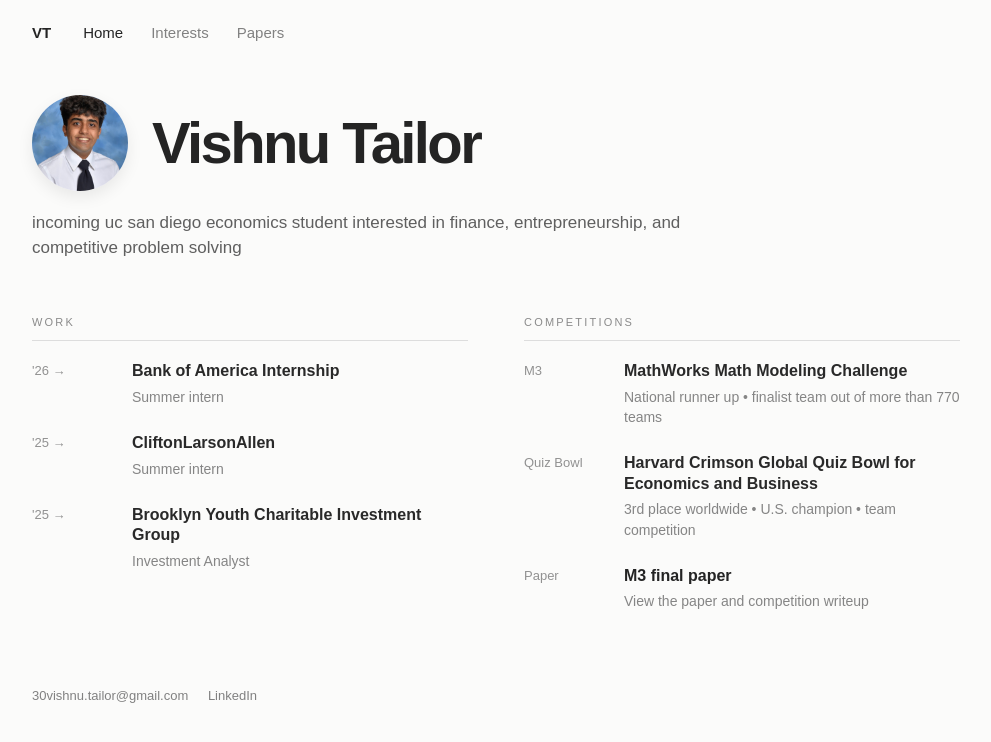
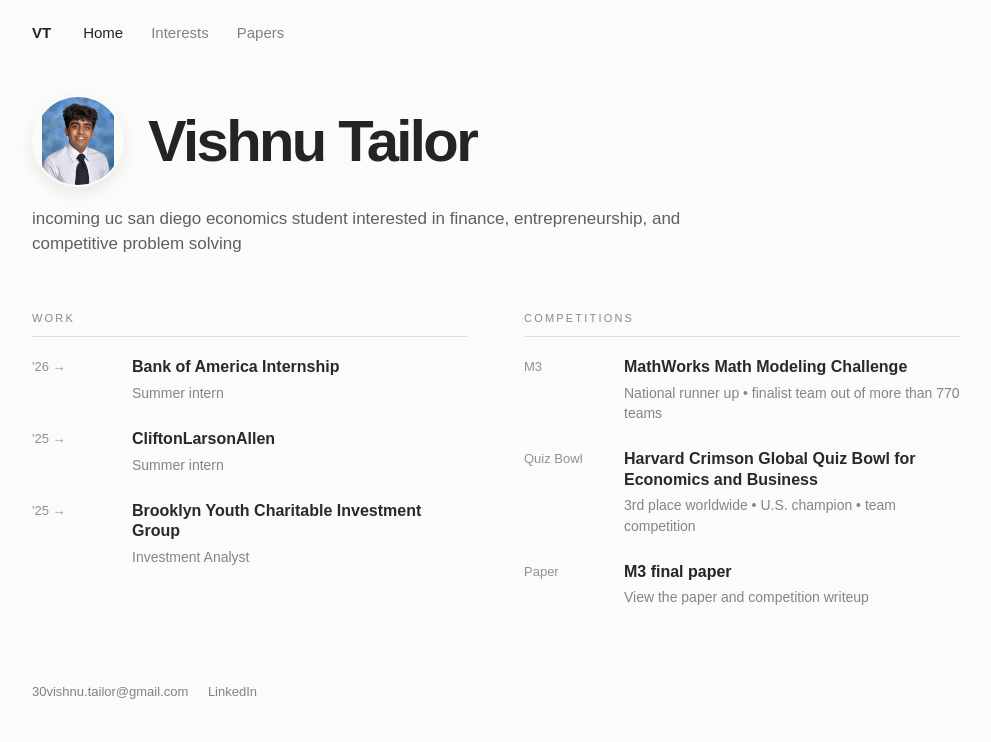
Before and after one commit to vishnutailor/vishnutailor.github.io, a plain HTML site: page index.html in a window 1280 px wide. Shown: the whole page, without its empty margins (144-1135 px from the left). Drawn offline with Linux system fonts and the light colour scheme.

Commit message:
Update style.css

```diff
--- a/style.css
+++ b/style.css
@@ -59,10 +59,13 @@
 }
 
 .headshot {
-  width: 96px;
-  height: 96px;
+  width: 92px;
+  height: 92px;
   border-radius: 50%;
-  object-fit: cover;
+  object-fit: contain;
+  object-position: center;
+  background: #fbfbfa;
+  padding: 2px;
   flex-shrink: 0;
   box-shadow: 0 6px 16px rgba(0, 0, 0, 0.08);
 }
```
